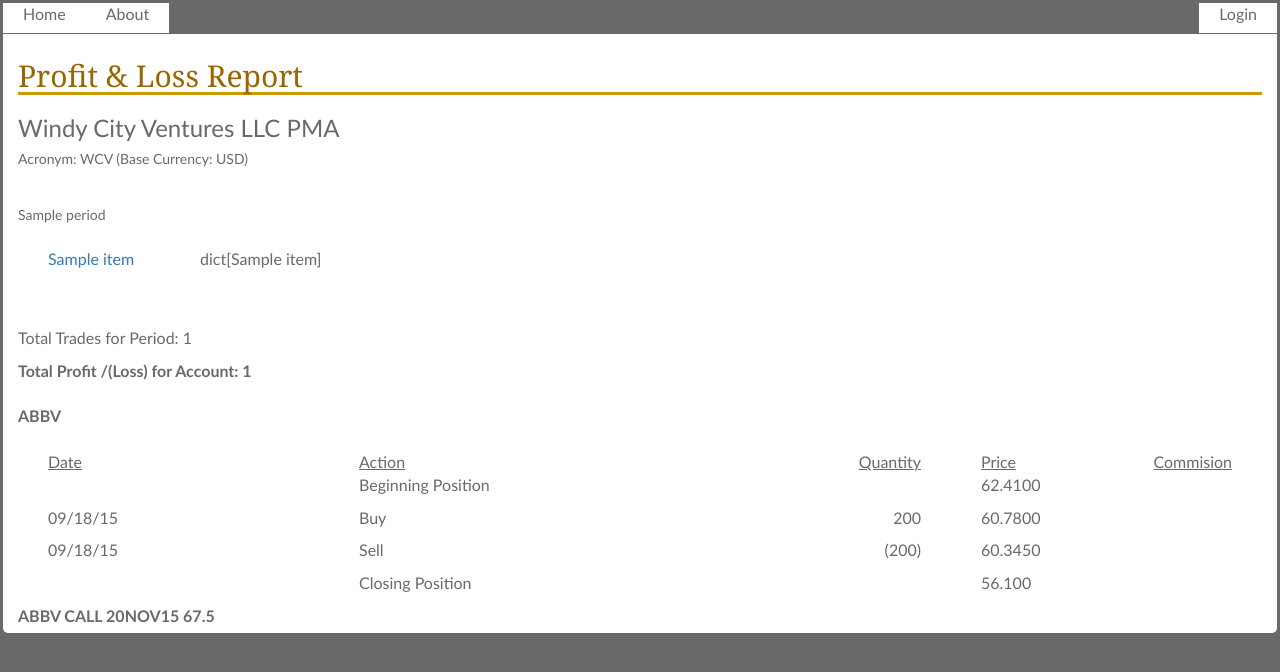
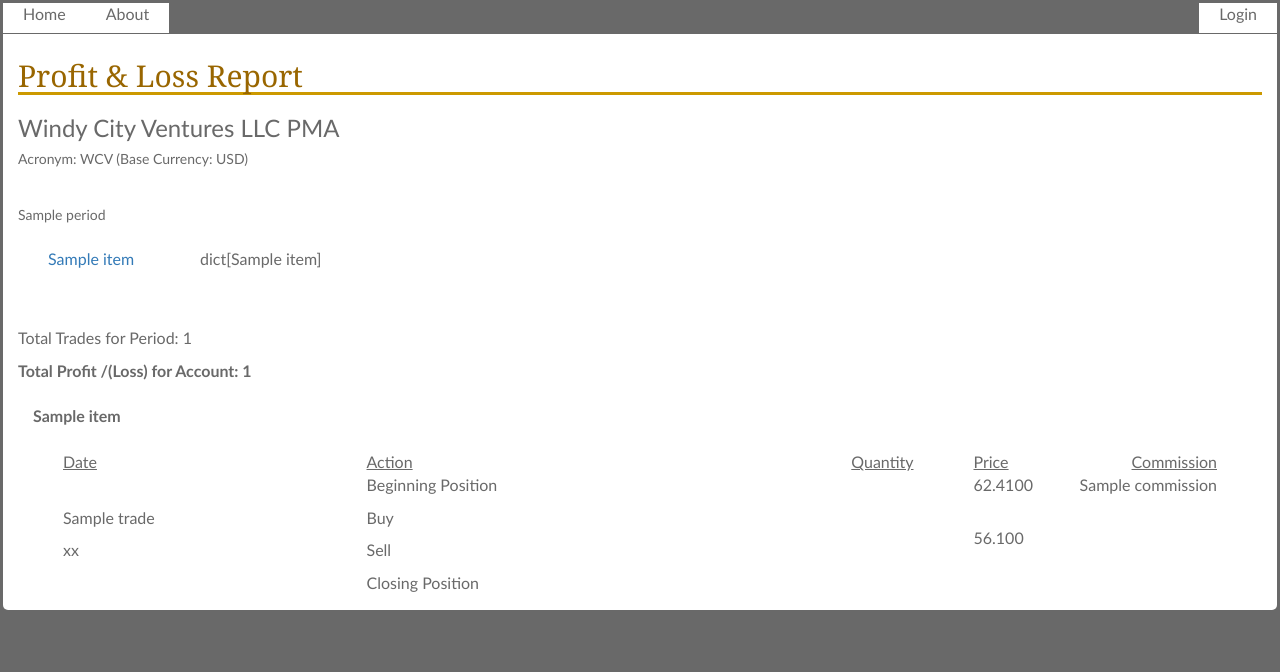
Before and after one commit to shanebruggeman/profit-loss-portal, a Flask app: template templates/plreport.html in a window 1280 px wide. Shown: the top 672 px of the page. Run offline with Flask 2, Linux system fonts and the light colour scheme; the template is opened without the code that fills it: most values are stand-ins (such as "Sample title", 1, 10 or a date in 2020); some libraries are stand-ins or nearby versions.

Commit message:
added bottom half of PLReport

```diff
--- a/app.py
+++ b/app.py
@@ -89,7 +89,7 @@ def plreport(account, date):
 
 	# print(stock_dict)
 
-	return render_template('plreport.html', totalProfit=grand_total, numTrades= num_trades, list=stock_names, dict=stock_dict, period = time_period)
+	return render_template('plreport.html', transList = transactionList, totalProfit=grand_total, numTrades= num_trades, list=stock_names, dict=stock_dict, period = time_period)
 
 @application.route('/trconfreport/<account>/<date>')
 @login_required
--- a/templates/plreport.html
+++ b/templates/plreport.html
@@ -27,7 +27,9 @@
 <b> Total Profit /(Loss) for Account: {{ totalProfit }}</b>
 <br>
 <br>
-<B>ABBV</B> <br><br>
+{% for item in transList %}
+<div class='container-fluid'>
+<B class="pull-left">{{ item }}</B> <br><br>
 <div class="col-sm-3">
   <div class="col-sm-12">
     <u>Date</u>
@@ -36,10 +38,10 @@
     <p><br></p>
   </div>
   <div class="col-sm-12">
-    <p>09/18/15</p>
+    <p>{{ item.trade }}</p>
   </div>
   <div class="col-sm-12">
-    <p>09/18/15</p>
+    <p>xx</p>
   </div>
 </div>
 <div class="col-sm-3">
@@ -67,30 +69,47 @@
     <p><br></p>
   </div>
   <div class="col-sm-12">
-    <p class="pull-right">200</p>
+    {% if item.buy_sell == "B" %}
+    <p class="pull-right">{{ item.units }}</p>
+    {% else %}
+    <p class="pull-right"></p>
+    {% endif %}
   </div>
   <div class="col-sm-12">
-    <p class="pull-right">(200)</p>
+    {% if item.buy_sell == "S" %}
+    <p class="pull-right">{{ item.units }}</p>
+    {% else %}
+    <p class="pull-right"></p>
+    {% endif %}
   </div>
 </div>
 <div class="col-sm-3">
   <div class="col-sm-12">
     <u class ="pull-left">Price</u>
-    <u class="pull-right">Commision</u>
+    <u class="pull-right">Commission</u>
   </div>
   <div class="col-sm-12">
     <p class="pull-left">62.4100</p>
+    <p class="pull-right">{{ item.commission }}</p>
   </div>
   <div class="col-sm-12">
-    <p class="pull-left">60.7800</p>
-  </div>
+ {% if item.buy_sell == "B" %}
+    <p class="pull-left">{{ item.price }}</p>
+    {% else %}
+    <p class="pull-left"></p>
+    {% endif %}  </div>
   <div class="col-sm-12">
-    <p class="pull-left">60.3450</p>
+     {% if item.buy_sell == "S" %}
+    <p class="pull-left">{{ item.price }}</p>
+    {% else %}
+    <p class="pull-left"></p>
+    {% endif %}
   </div>
   <div class="col-sm-12">
     <p class="pull-left">56.100</p>
   </div>
 </div>
+</div>
+{% endfor %}
 
-<b>ABBV CALL 20NOV15 67.5</b>
 {% endblock %}
```
